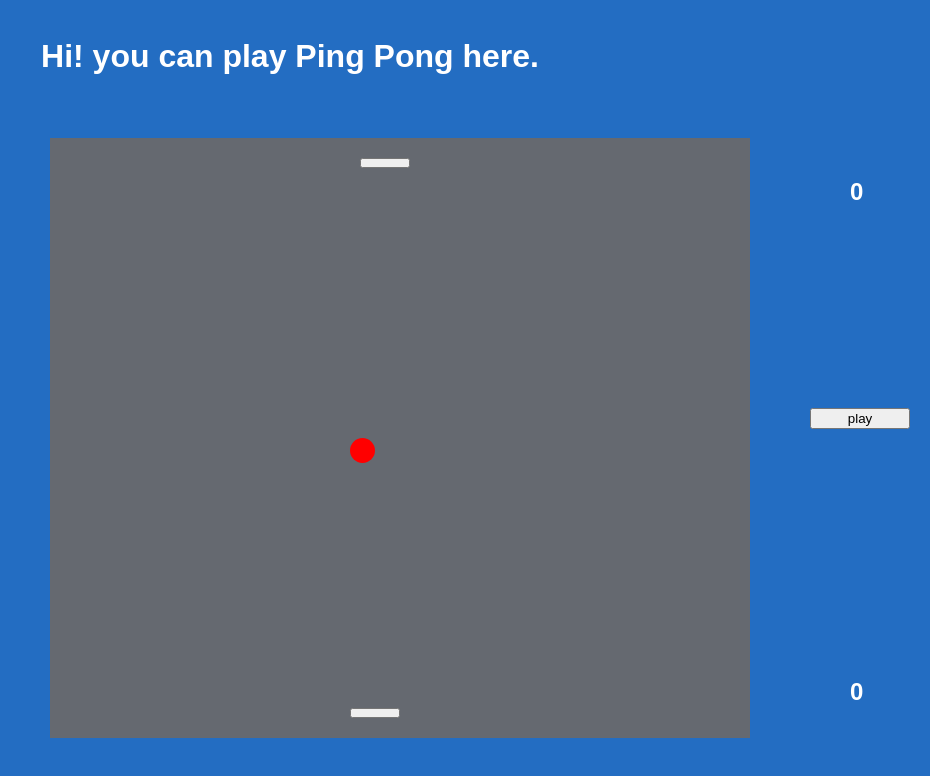
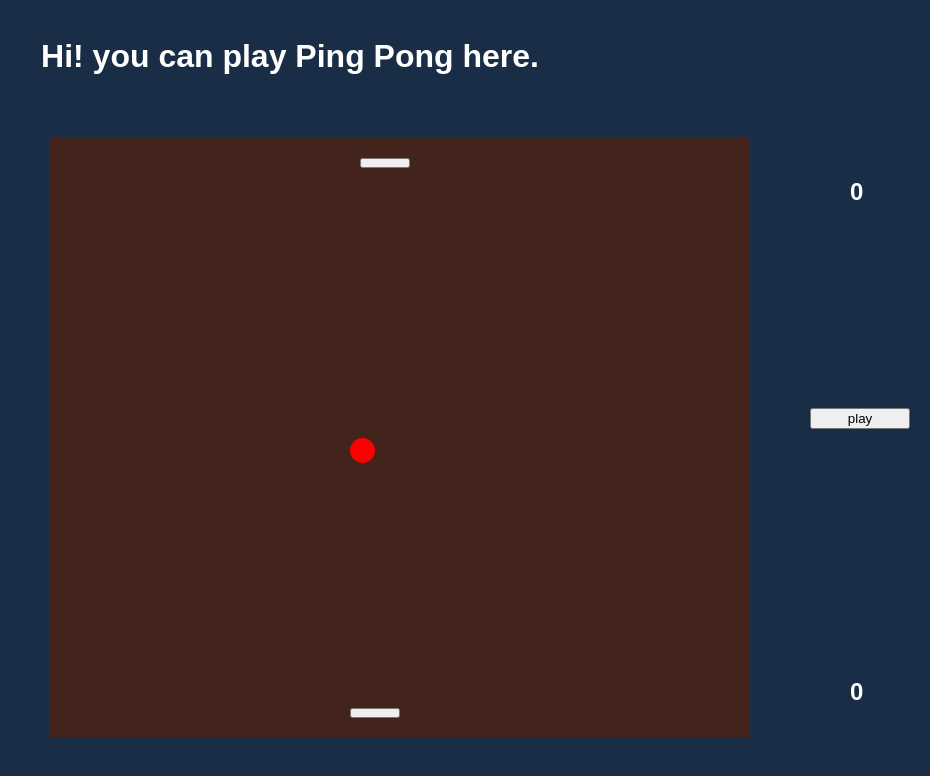
Before and after one commit to rezamshy/Classic_Ping_Pong_React_App, a React (Create React App) app in the folder my-app/: page / in a window 1280 px wide. Shown: the top 776 px of the page, without its empty margins (350-1280 px from the left). Built offline with nearby package versions, Linux system fonts and the light colour scheme.

Commit message:
update style

```diff
--- a/my-app/src/App.css
+++ b/my-app/src/App.css
@@ -15,7 +15,7 @@ canvas {
     top: 100px;
     width: 700px;
     height: 600px;
-    background-color: rgb(101, 105, 112);
+    background-color: rgb(66, 36, 28);
 }
 
 .score {
--- a/my-app/src/index.css
+++ b/my-app/src/index.css
@@ -1,6 +1,6 @@
 body {
   margin: 0;
   font-family: sans-serif;
-  background-color: rgb(35, 109, 194);
+  background-color: rgb(25, 46, 70);
   position: relative;
 }
```
Also changed, not shown: my-app/public/Screenshot.png, 1 other file (tests, documents, lock files or other folders).
